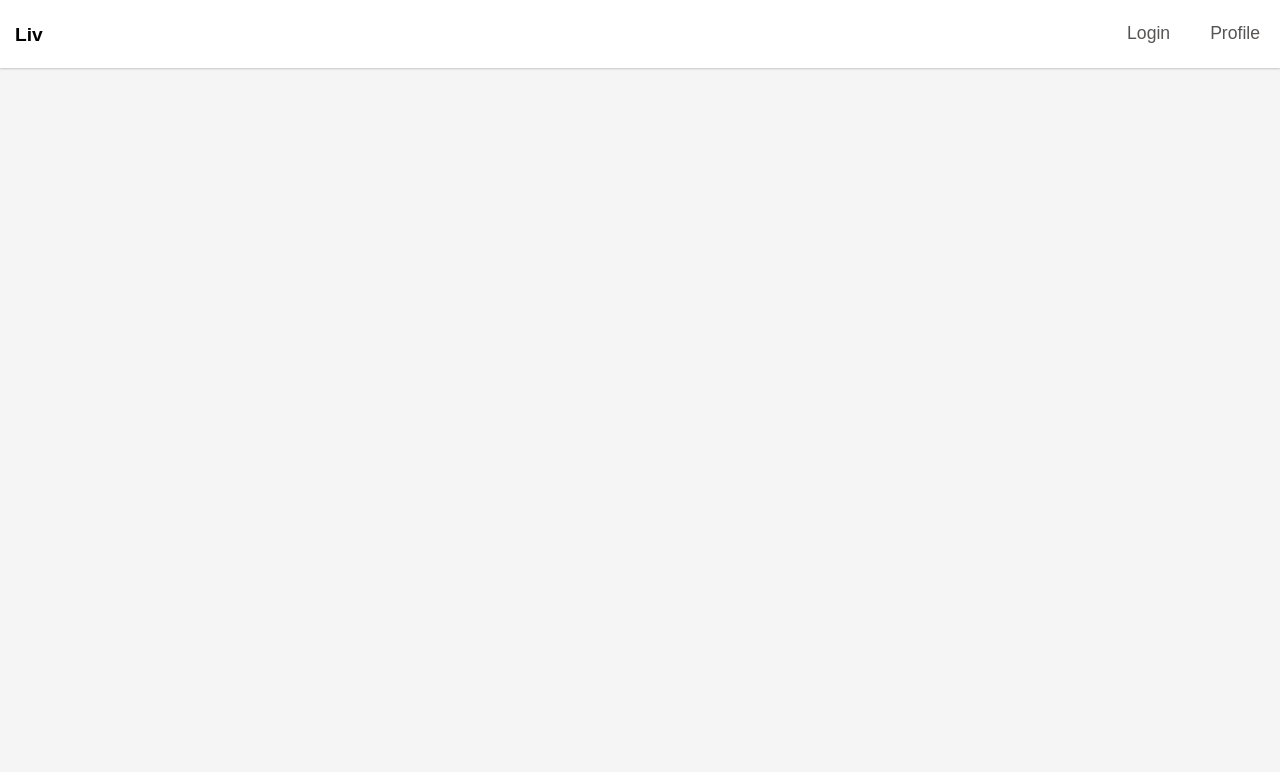
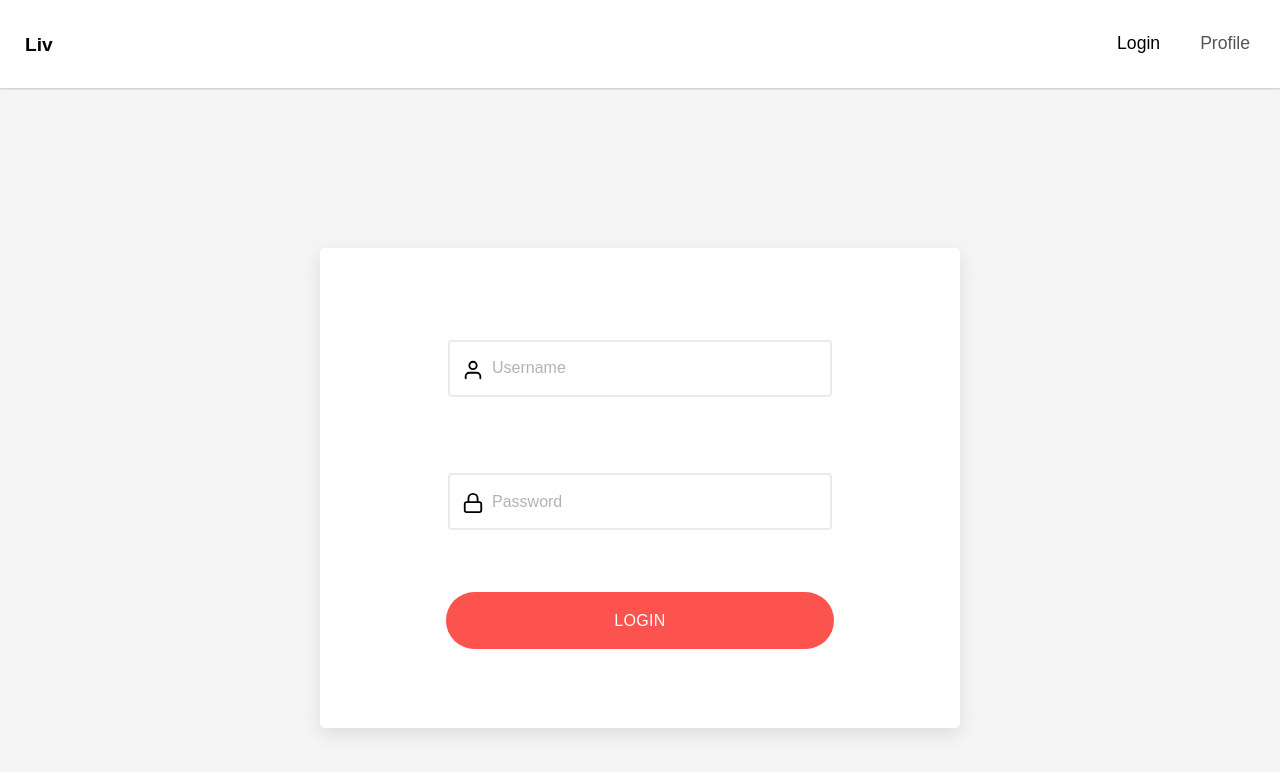
Before and after one commit to LucaKoval/Liv, a React (Create React App) app in the folder client/: page /users/login in a window 1280 px wide. Shown: the top 772 px of the page. Built offline with nearby package versions, Linux system fonts and the light colour scheme; a web font is replaced by a local one.

Commit message:
Showing login

```diff
--- /dev/null
+++ b/client/src/components/Input.jsx
@@ -0,0 +1,42 @@
+import React, { Component } from 'react'
+import PropTypes from 'prop-types'
+
+import '../css/input.css'
+
+class Input extends Component {
+    constructor(props) {
+        super(props)
+
+        this.state = {
+            focused: false
+        }
+    }
+
+    onBlur = (e) => {
+        this.setState({ focused: false })
+    }
+
+    onFocus = (e) => {
+        this.setState({ focused: true })
+    }
+
+    render() {
+        let borderStyle = {border: "2px solid hsla(0, 0%, 0%, 0.08)"}
+        if (this.state.focused) {
+            borderStyle = {border: "2px solid var(--light-color)"}
+        }
+        return (
+            <div style={borderStyle} className="input-container">
+                {this.props.icon}
+                <input onBlur={this.onBlur} onFocus={this.onFocus} type="text" placeholder={this.props.placeholder}></input>
+            </div>
+        )
+    }
+}
+
+Input.propTypes = {
+    icon: PropTypes.object.isRequired,
+    placeholder: PropTypes.string.isRequired
+}
+
+export default Input
--- a/client/src/components/Navbar.jsx
+++ b/client/src/components/Navbar.jsx
@@ -1,8 +1,9 @@
 import React, { Component } from 'react'
 import { Link } from 'react-router-dom'
 
+import '../css/navbar.css'
+
 import Logo from './Logo'
-import '../css/navbar.css'
 
 class Navbar extends Component {
     render() {
@@ -16,10 +17,10 @@ class Navbar extends Component {
                 <div className='nav-right-container'>
                     <a href="/#" className="menu-icon"><i className="far fa-bars"></i></a>
                     <ul className="nav-right" id="navRight">
-                        <Link to="/polls/list" className={'nav-item' + (window.location.pathname === '/polls/list' ? ' active' : '')}>
+                        <Link to="/users/login" className={'nav-item' + (window.location.pathname === '/users/login' ? ' active' : '')}>
                             Login
                         </Link>
-                        <Link to="/polls/create" className={'nav-item' + (window.location.pathname === '/polls/create' ? ' active' : '')}>
+                        <Link to="/users/profile" className={'nav-item' + (window.location.pathname === '/users/profile' ? ' active' : '')}>
                             Profile
                         </Link>
                     </ul>
--- a/client/src/components/index.js
+++ b/client/src/components/index.js
@@ -1,7 +1,8 @@
 import Logo from './Logo'
 import Navbar from './Navbar'
+import Input from './Input'
 // import Footer from './Footer'
 // import Divider from './Divider'
 // import PostCard from './PostCard'
 
-export { Logo, Navbar }
+export { Logo, Navbar, Input }
--- a/client/src/css/general.css
+++ b/client/src/css/general.css
@@ -12,9 +12,14 @@
 
 /* Variables */
 :root {
-    --main-color: #32383c;
+    --main-color: #FC534E;
+    --light-color: #FFA698;
+
     --main-font-size: 16px;
     --secondary-font-size: 14px;
+
+    --shadow-y-offset: 6px;
+    --shadow-blur: 20px;
 }
 
 * {
@@ -106,33 +111,33 @@ input:focus {
     outline: none;
 }
 
-input[type="search"]::-webkit-clear {  display: none; width : 0; height: 0; }
-input[type="search"]::-webkit-reveal {  display: none; width : 0; height: 0; }
-input[type="search"]::-ms-clear {  display: none; width : 0; height: 0; }
-input[type="search"]::-ms-reveal {  display: none; width : 0; height: 0; }
-input[type="search"]::-moz-clear {  display: none; width : 0; height: 0; }
-input[type="search"]::-moz-reveal {  display: none; width : 0; height: 0; }
-input[type="search"]::clear {  display: none; width : 0; height: 0; }
-input[type="search"]::reveal {  display: none; width : 0; height: 0; }
+input::-webkit-clear {  display: none; width : 0; height: 0; }
+input::-webkit-reveal {  display: none; width : 0; height: 0; }
+input::-ms-clear {  display: none; width : 0; height: 0; }
+input::-ms-reveal {  display: none; width : 0; height: 0; }
+input::-moz-clear {  display: none; width : 0; height: 0; }
+input::-moz-reveal {  display: none; width : 0; height: 0; }
+input::clear {  display: none; width : 0; height: 0; }
+input::reveal {  display: none; width : 0; height: 0; }
 
-input[type="search"]::-webkit-input-placeholder { font-family: 'Clear Sans', sans-serif; color: hsla(0, 0%, 0%, 0.3); }
-input[type="search"]::-ms-input-placeholder { font-family: 'Clear Sans', sans-serif; color: hsla(0, 0%, 0%, 0.3); }
-input[type="search"]::-moz-input-placeholder { font-family: 'Clear Sans', sans-serif; color: hsla(0, 0%, 0%, 0.3); }
-input[type="search"]::input-placeholder { font-family: 'Clear Sans', sans-serif; color: hsla(0, 0%, 0%, 0.3); }
+input::-webkit-input-placeholder { font-family: 'Clear Sans', sans-serif; color: hsla(0, 0%, 0%, 0.3); }
+input::-ms-input-placeholder { font-family: 'Clear Sans', sans-serif; color: hsla(0, 0%, 0%, 0.3); }
+input::-moz-input-placeholder { font-family: 'Clear Sans', sans-serif; color: hsla(0, 0%, 0%, 0.3); }
+input::input-placeholder { font-family: 'Clear Sans', sans-serif; color: hsla(0, 0%, 0%, 0.3); }
 
-input[type="search"]::-webkit-search-decoration,
-input[type="search"]::-webkit-search-cancel-button,
-input[type="search"]::-webkit-search-results-button,
-input[type="search"]::-webkit-search-results-decoration { display: none; }
-input[type="search"]::-ms-search-decoration,
-input[type="search"]::-ms-search-cancel-button,
-input[type="search"]::-ms-search-results-button,
-input[type="search"]::-ms-search-results-decoration { display: none; }
-input[type="search"]::-moz-search-decoration,
-input[type="search"]::-moz-search-cancel-button,
-input[type="search"]::-moz-search-results-button,
-input[type="search"]::-moz-search-results-decoration { display: none; }
-input[type="search"]::search-decoration,
-input[type="search"]::search-cancel-button,
-input[type="search"]::search-results-button,
-input[type="search"]::search-results-decoration { display: none; }
+input::-webkit-search-decoration,
+input::-webkit-search-cancel-button,
+input::-webkit-search-results-button,
+input::-webkit-search-results-decoration { display: none; }
+input::-ms-search-decoration,
+input::-ms-search-cancel-button,
+input::-ms-search-results-button,
+input::-ms-search-results-decoration { display: none; }
+input::-moz-search-decoration,
+input::-moz-search-cancel-button,
+input::-moz-search-results-button,
+input::-moz-search-results-decoration { display: none; }
+input::search-decoration,
+input::search-cancel-button,
+input::search-results-button,
+input::search-results-decoration { display: none; }
--- /dev/null
+++ b/client/src/css/input.css
@@ -0,0 +1,26 @@
+.input-container {
+    margin: 14px;
+    display: inline-flex;
+    width: max-content;
+    padding: 14px 2px;
+    background: white;
+    border-radius: 4px;
+    overflow: hidden;
+    align-items: center;
+
+    -webkit-transition: all 0.16s ease-out 0s;
+    -moz-transition: all 0.16s ease-out 0s;
+    -ms-transition: all 0.16s ease-out 0s;
+    transition: all 0.16s ease-out 0s;
+}
+
+.input-icon {
+    color: hsla(0, 0%, 0%, 1);
+    margin: 3px 8px 0 10px;
+}
+
+input {
+    border: 0;
+    font-size: var(--main-font-size);
+    width: 80%;
+}
--- a/client/src/css/navbar.css
+++ b/client/src/css/navbar.css
@@ -7,6 +7,7 @@ nav {
     justify-content: space-between;
     align-items: center;
     box-shadow: 0 1px 2px 0 hsla(0, 0%, 0%, 0.2);
+    padding: 10px;
 }
 
 .nav-left, .nav-right {
--- a/client/src/css/userLogin.css
+++ b/client/src/css/userLogin.css
@@ -0,0 +1,47 @@
+.login-container {
+    display: -webkit-box;
+    display: -moz-box;
+    display: -ms-flexbox;
+    display: -webkit-flex;
+    display: flex;
+    align-items: center;
+    justify-content: center;
+
+    height: 100vh;
+    width: 100vw;
+}
+
+.login-form {
+    display: -webkit-box;
+    display: -moz-box;
+    display: -ms-flexbox;
+    display: -webkit-flex;
+    display: flex;
+    flex-direction: column;
+    align-items: center;
+    justify-content: space-evenly;
+
+    padding: 30px 0;
+
+    background: white;
+    border-radius: 5px;
+    -webkit-box-shadow: 0 var(--shadow-y-offset) var(--shadow-blur) 0 rgba(0,0,0,.1);
+    -moz-box-shadow: 0 var(--shadow-y-offset) var(--shadow-blur) 0 rgba(0,0,0,.1);
+    -ms-box-shadow: 0 var(--shadow-y-offset) var(--shadow-blur) 0 rgba(0,0,0,.1);
+    box-shadow: 0 var(--shadow-y-offset) var(--shadow-blur) 0 rgba(0,0,0,.1);
+
+    height: 60%;
+    width: 50%;
+}
+
+.login-form > * {
+    width: 60%;
+}
+
+.submit-button {
+    height: 57px;
+    border-radius: 100px;
+    background: var(--main-color);
+    color: white;
+    width: calc(60% + 2px + 2px);
+}
--- a/client/src/pages/UserLogin.jsx
+++ b/client/src/pages/UserLogin.jsx
@@ -1,17 +1,48 @@
 import React, { Component } from 'react'
+import { User, Lock } from 'react-feather'
 
 import '../css/userLogin.css'
+
+import Input from '../components/Input'
 
 class UserLogin extends Component {
     constructor(props) {
         super(props)
 
-        this.state = {}
+        this.state = {
+            usernameInputFocused: false,
+            passwordInputFocused: false
+        }
+    }
+
+    auth = () => {
+
     }
 
     render() {
+        const usernameIcon = <User className="input-icon" size={22} />
+        const passwordIcon = <Lock className="input-icon" size={22} />
+
+        // const ReactDOM = require('react-dom')
+        // let usernameInputFocused = this.state.usernameInputFocused
+        // let passwordInputFocused = false
+        // if ( document.activeElement === ReactDOM.findDOMNode(this.refs.usernameInput) ) {
+        //     console.log('yes')
+        //     usernameInputFocused = true
+        // }
+        // if ( document.activeElement === ReactDOM.findDOMNode(this.refs.passwordInput) ) {
+        //     passwordInputFocused = true
+        // }
+
         return (
             <div>
+                <div className="login-container">
+                    <div className="login-form">
+                        <Input icon={usernameIcon} placeholder="Username" />
+                        <Input icon={passwordIcon} placeholder="Password" />
+                        <input onClick={this.auth} className="submit-button all-caps" type="submit" value="Login"></input>
+                    </div>
+                </div>
             </div>
         )
     }
```
